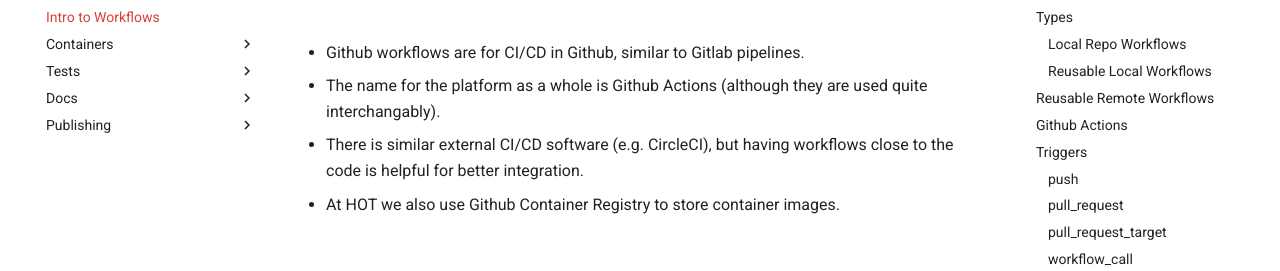
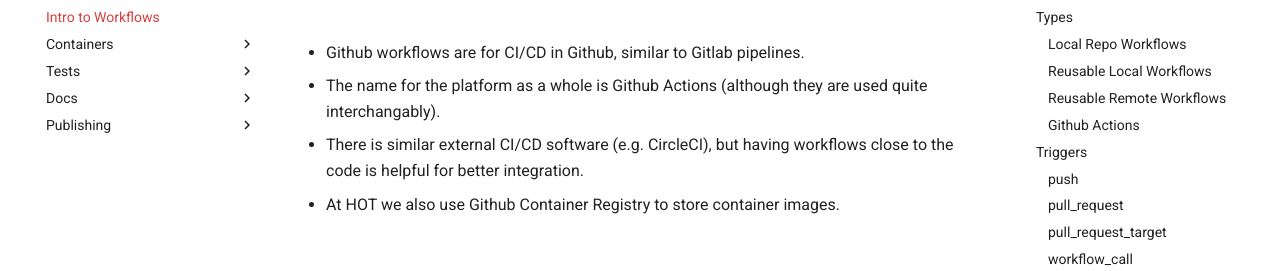
Before and after one commit to hotosm/gh-workflows, an MkDocs documentation site: the page built from docs/intro.md, in a window 1280 px wide and 900 px high. Shown: the part 148-419 px from the top of the window. Built offline with MkDocs 1.6.1 and Material for MkDocs 9.7.7, drawn with Linux system fonts in a browser that asks for light colours; comment, search, counter and statistics services are not loaded.

```diff
--- a/docs/intro.md
+++ b/docs/intro.md
@@ -45,7 +45,7 @@ Important Info:
   from another parent workflow.
 - Useful if you repeat the same job multiple times, i.e. DRY code.
 
-### Reusable Remote Workflows
+#### Reusable Remote Workflows
 
 - Located under `.github/workflows/workflow_name.yml`, but within
   another Git repository.
@@ -53,7 +53,7 @@ Important Info:
   from other repos.
 - Exactly what this repo is!
 
-### Github Actions
+#### Github Actions
 
 - A single workflow job packaged up for use / calling from within
   another workflow.
```
